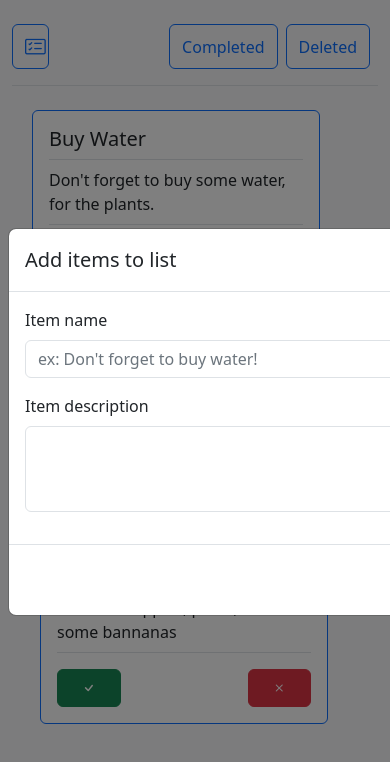
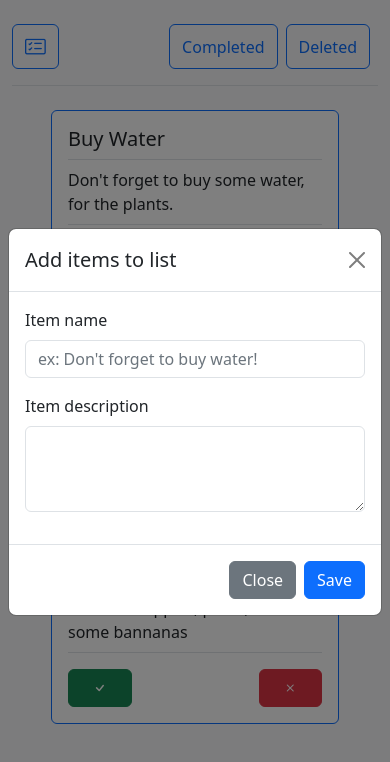
Before and after one commit to LabiciIvan/List, a plain HTML site: page index.html in a window 390 px wide. Both pictures are taken after a click on the button 30 px from the left and 46 px from the top of the page. Drawn offline with nearby package versions, Linux system fonts and the light colour scheme.

Commit message:
Fixed responsivnes for mobile

```diff
--- a/index.html
+++ b/index.html
@@ -14,7 +14,7 @@
 
     <nav class="nav border-bottom mt-2 pt-3 pb-3">
       <!-- Button trigger modal list -->
-      <button type="button" class="btn btn-outline-primary me-auto" data-bs-toggle="modal" data-bs-target="#list" style="width:10%; max-width:140px;" id="openListModal"><i class="bi bi-card-checklist" style="font-size:1.3rem;"></i></button>
+      <button type="button" class="btn btn-outline-primary me-auto" data-bs-toggle="modal" data-bs-target="#list"  id="openListModal"><i class="bi bi-card-checklist" style="font-size:1.3rem;"></i></button>
       <!-- Button trigger modal completed -->
       <button type="button" class="btn btn-outline-primary me-2" data-bs-toggle="modal" data-bs-target="#completed"> Completed </button>
       <!-- Button trigger modal deleted -->
@@ -22,7 +22,7 @@
     </nav>
 
     <!-- Modal list -->
-    <div class="modal fade" style="min-width: 1200px;" id="list" tabindex="-1" aria-labelledby="exampleModalLabel" aria-hidden="true">
+    <div class="modal fade"  id="list" tabindex="-1" aria-labelledby="exampleModalLabel" aria-hidden="true">
       <div class="modal-dialog modal-dialog-centered modal-dialog-scrollable">
         <div class="modal-content">
           <div class="modal-header">
@@ -103,7 +103,7 @@
       </div>
     </div>
 
-    <div class="container d-flex flex-row w-100 flex-wrap mt-3" id="listContainer">
+    <div class="container d-flex flex-row w-100 justify-content-center flex-wrap mt-3" id="listContainer">
 
 
       <!-- List Item Sample 1-->
```
